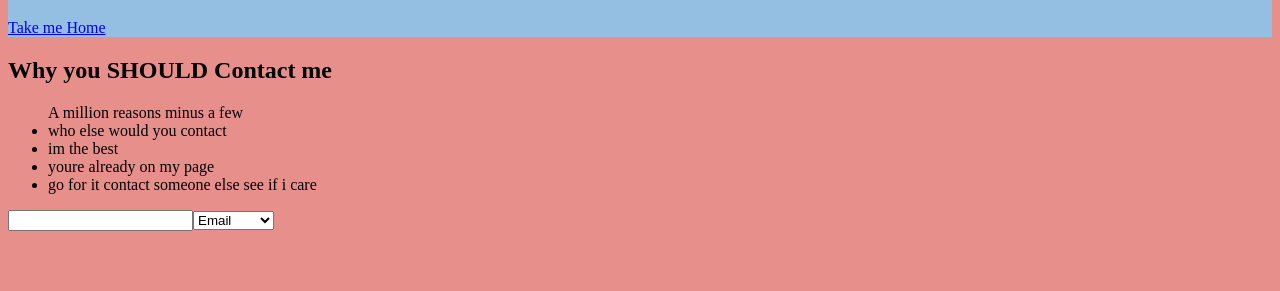
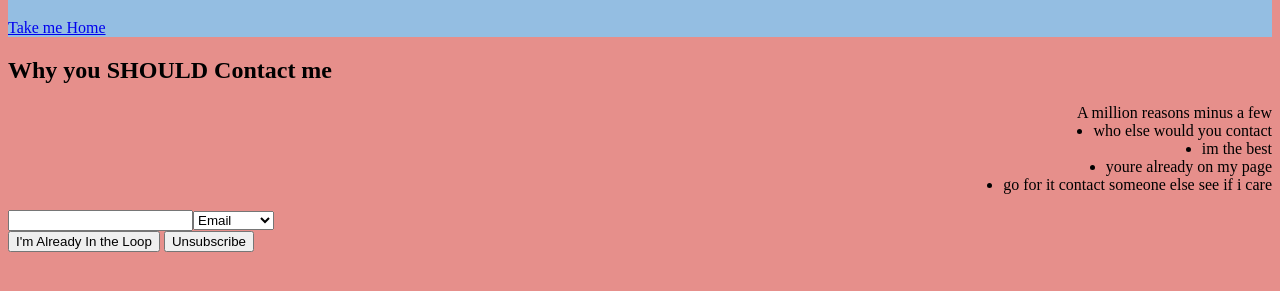
Before and after one commit to DFWYitz/career-sim-pt-two, a plain HTML site: page contact-page.html in a window 1280 px wide. Shown: the part 61-352 px from the top of the page. Drawn offline with Linux system fonts and the light colour scheme.

Commit message:
added forms and buttons

```diff
--- a/contact-page.html
+++ b/contact-page.html
@@ -28,7 +28,11 @@
       <option value="Email">Email</option>
       <option value="Text">Text</option>
       <option value="Telegraph">Telegraph</option>
+
     </select></form>
+
+    <button>I'm Already In the Loop</button>
+    <button>Unsubscribe</button>
 
 </body>
 </html>
--- a/style.css
+++ b/style.css
@@ -4,3 +4,4 @@ h1{color: rgb(35, 3, 40);}
 footer{background-color: blueviolet;}
 img{max-width: 250px; max-height: 350px; flex-direction: column; justify-content: flex-start;}
 h3{background-color: burlywood;}
+ul{display:flex; flex-direction: column;align-items: flex-end;}
```
